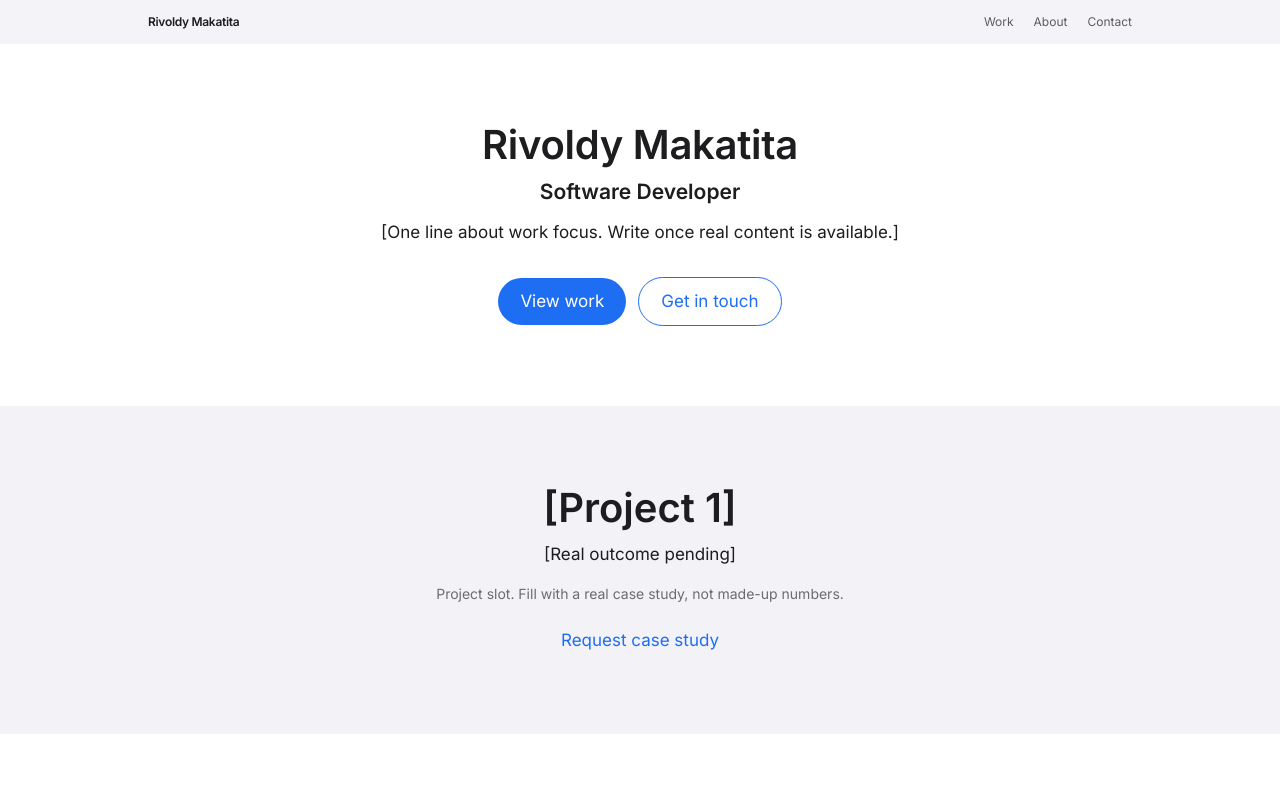
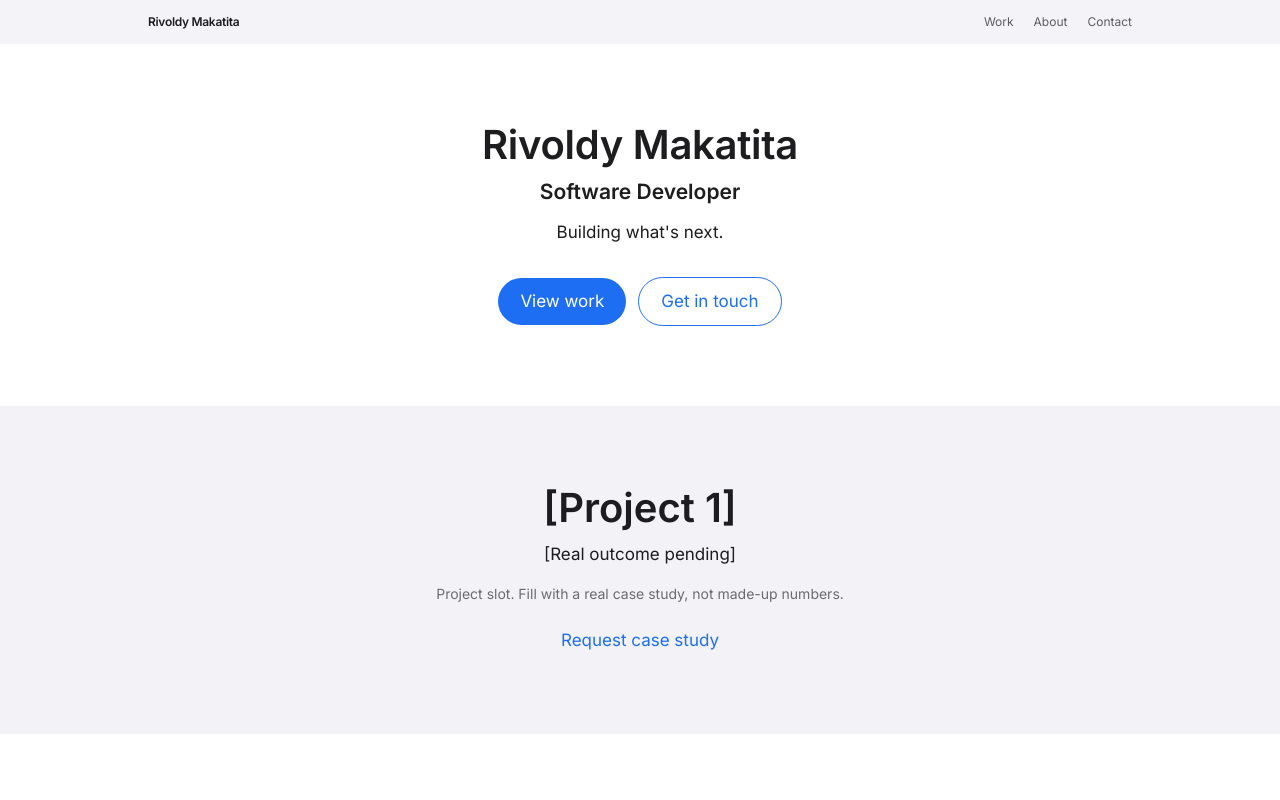
Before and after one commit to epo33m/portofolio, a Next.js app: page / in a window 1280 px wide. Shown: the top 800 px of the page. Built offline with nearby package versions, Linux system fonts and the light colour scheme.

Commit message:
feat: hero tagline from owner

```diff
--- a/app/page.tsx
+++ b/app/page.tsx
@@ -52,7 +52,7 @@ export default function Home() {
             Software Developer
           </p>
           <p className="mx-auto mt-4 max-w-xl text-[17px] leading-[1.47]">
-            [One line about work focus. Write once real content is available.]
+            Building what's next.
           </p>
           <div className="mt-8 flex flex-col items-center justify-center gap-3 sm:flex-row">
             <a
```
